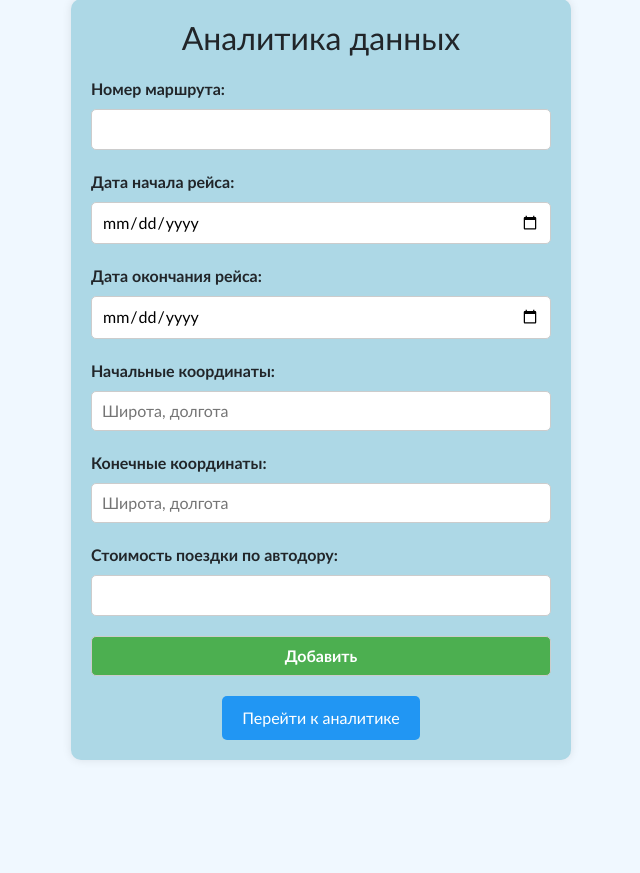
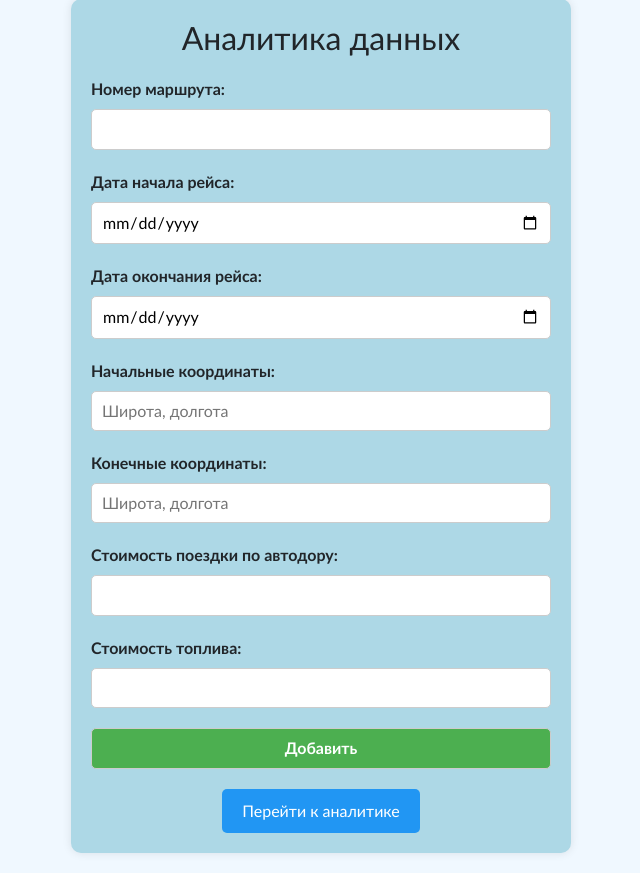
Before and after one commit to pressf1om/north_star, a Flask app: template templates/analytics_add_data.html in a window 1280 px wide. Shown: the part 78-951 px from the top of the page, without its empty margins (319-959 px from the left). Before the commit the page ends 838 px from the top, so only its background shows below. Run offline with Flask 3, Linux system fonts and the light colour scheme; the template is opened without the code that fills it, so the values that code supplies are empty; some libraries are stand-ins or nearby versions; some web fonts are replaced.

Commit message:
Добавлено поле "стоимость топлива" в разделе "Аналитика заявок"

```diff
--- a/server.py
+++ b/server.py
@@ -571,6 +571,7 @@ def analytics_add_data():
             start_coordinates = request.form['start-coordinates']
             end_coordinates = request.form['end-coordinates']
             cost = request.form['cost']
+            fuel_cost = request.form['fuel_cost']
 
             # если получиться парсить автодор, то поле cost станет необязательным
 
@@ -579,7 +580,8 @@ def analytics_add_data():
                 f'{date_end}',
                 f'{start_coordinates}',
                 f'{end_coordinates}',
-                f'{cost}']
+                f'{cost}',
+                f'{fuel_cost}']
 
             return redirect("/analytics_add_data")
         else:
--- a/templates/analytics_add_data.html
+++ b/templates/analytics_add_data.html
@@ -26,7 +26,11 @@
         </div>
         <div class="form-group">
             <label for="cost">Стоимость поездки по автодору:</label>
-            <input type="number" id="cost" name="cost" min="0" step="0.01" required>
+            <input type="number" id="cost" name="cost" min="0" step="1000" required>
+        </div>
+        <div class="form-group">
+            <label for="fuel_cost">Стоимость топлива:</label>
+            <input type="number" id="fuel_cost" name="fuel_cost" min="0" step="1000" required>
         </div>
         <button type="submit">Добавить</button>
     </form>
--- a/templates/choosing_route.html
+++ b/templates/choosing_route.html
@@ -11,6 +11,7 @@
             <p><strong>Начальные координаты:</strong> {{ data_list[2] }}</p>
             <p><strong>Конечные координаты:</strong> {{ data_list[3] }}</p>
             <p><strong>Стоимость по автодору:</strong> {{ data_list[4] }}</p>
+            <p><strong>Стоимость топлива:</strong> {{ data_list[5] }}</p>
             <form method="post">
                 <!-- Include form fields here -->
                 <button type="submit" class="select-button">Выбрать</button>
```
